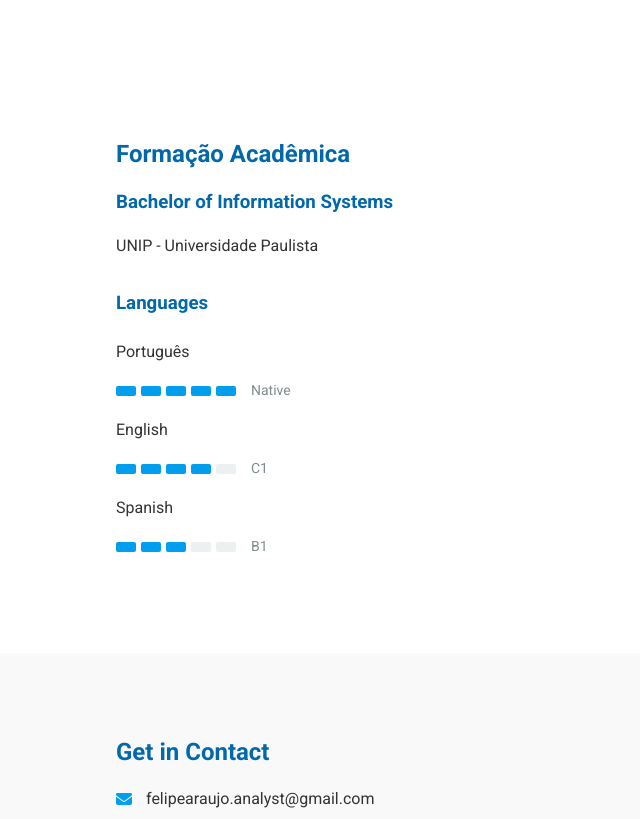
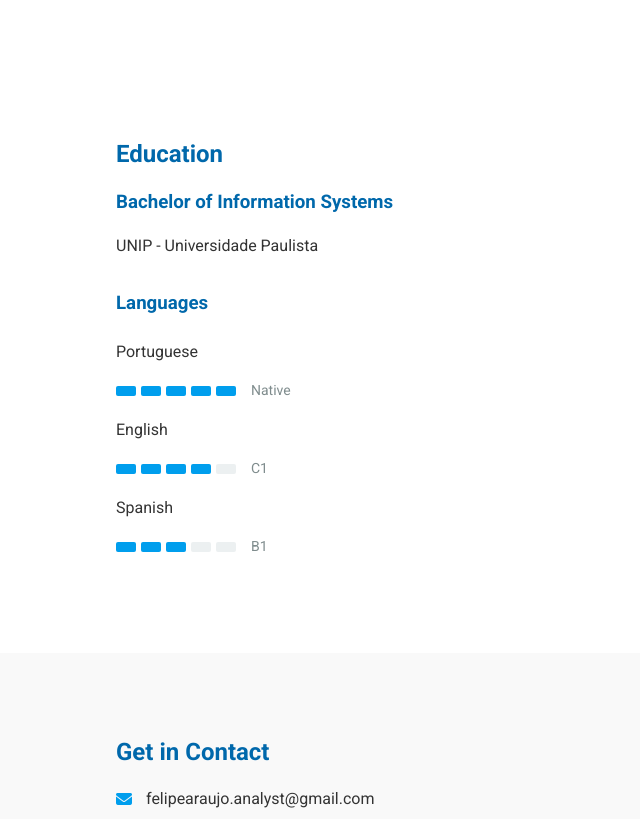
Before and after one commit to Felpes08/portfolio-felipe, a plain HTML site: page index.html in a window 1280 px wide. Shown: the part 4380-5199 px from the top of the page, without its empty margins (0-640 px from the left). Drawn offline with Linux system fonts and the light colour scheme.

Commit message:
Update index.html

```diff
--- a/index.html
+++ b/index.html
@@ -248,7 +248,7 @@ knowledge to support data-driven strategies.</p>
 
     <section id="education" class="section">
         <div class="container">
-            <h2>Formação Acadêmica</h2>
+            <h2>Education</h2>
             <div class="education-item">
                 <h3>Bachelor of Information Systems</h3>
                 <p>UNIP - Universidade Paulista</p>
@@ -257,7 +257,7 @@ knowledge to support data-driven strategies.</p>
             <h3>Languages</h3>
             <div class="languages">
                 <div class="language-item">
-                    <p>Português</p>
+                    <p>Portuguese</p>
                     <div class="language-level">
                         <span class="active"></span>
                         <span class="active"></span>
```
